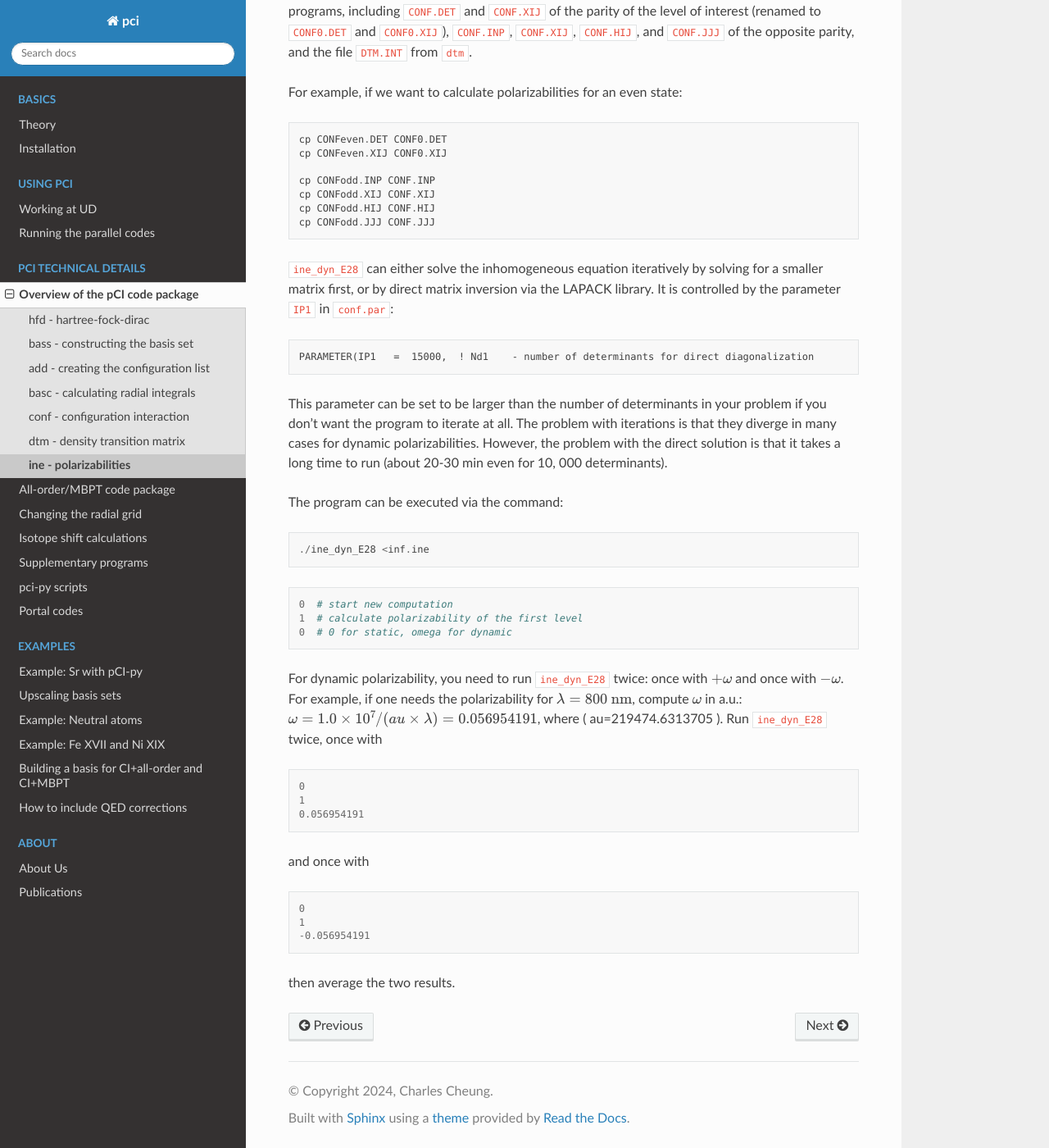
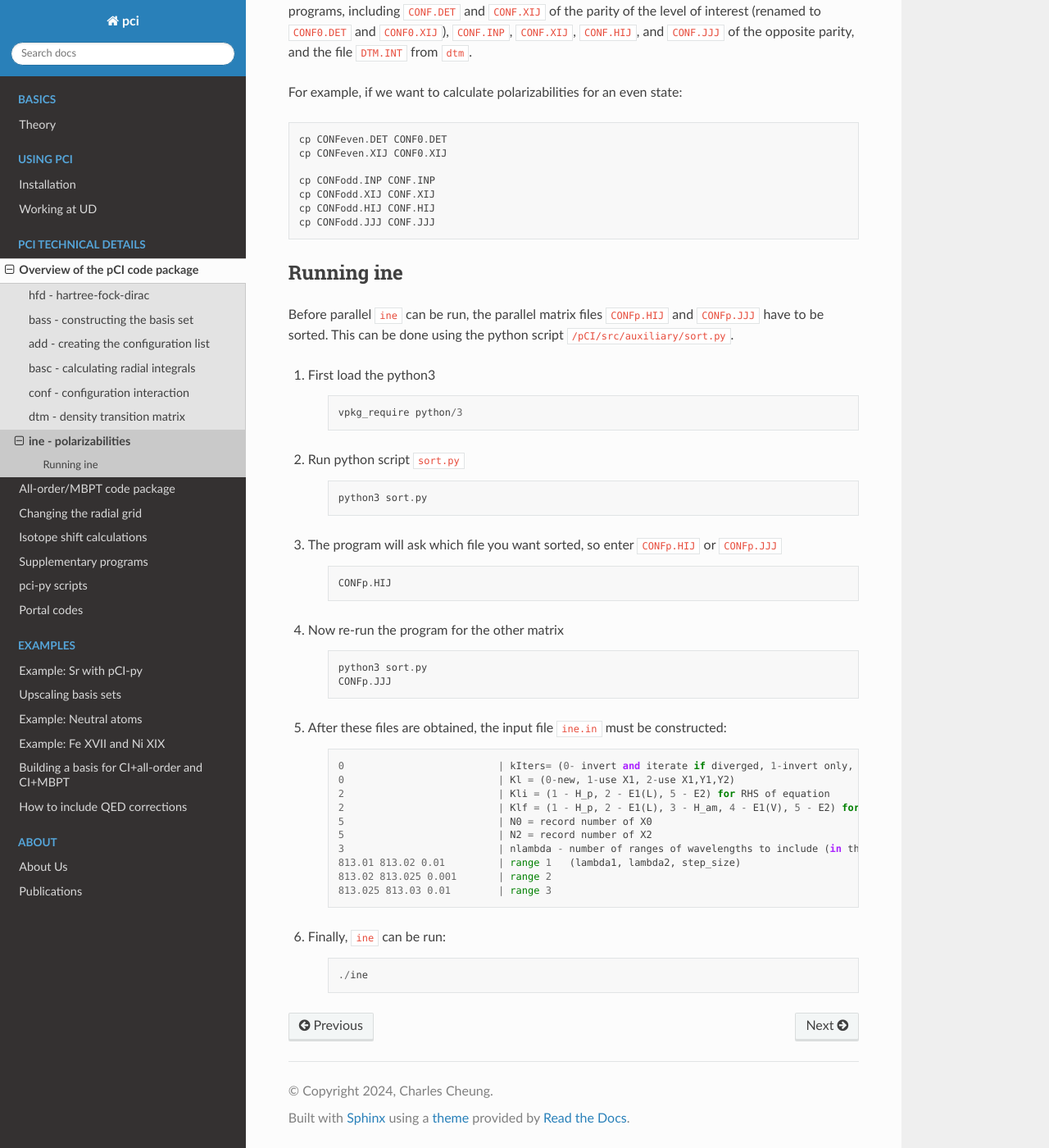
Before and after one commit to ud-pci/pCI, a Sphinx documentation site: the page built from docs/pci/ine.rst, in a window 1280 px wide and 1400 px high, scrolled down 280 px. Shown: the whole window at 82% size. Built offline with Sphinx 7.4.7 and the Read the Docs theme 2.0.0, drawn with Linux system fonts in a browser that asks for light colours.

Commit message:
combined parallel_codes pages

```diff
--- a/docs/index.rst
+++ b/docs/index.rst
@@ -8,15 +8,14 @@
    :caption: Basics
 
    theory
-   installation
 
 
 .. toctree::
    :maxdepth: 2
    :caption: Using pCI
 
+   installation
    ud_instructions
-   parallel_codes/index.rst
 
 
 .. toctree::
--- a/docs/parallel_codes/dtm.rst
+++ /dev/null
@@ -1,3 +0,0 @@
-dtm
----
-Before you run ``dtm``, make sure the following input files have been appropriately generated by ``conf``:
--- a/docs/pci/ine.rst
+++ b/docs/pci/ine.rst
@@ -15,43 +15,56 @@
     cp CONFodd.HIJ CONF.HIJ
     cp CONFodd.JJJ CONF.JJJ
 
+Running ine
+~~~~~~~~~~~
 
-``ine_dyn_E28`` can either solve the inhomogeneous equation iteratively by solving for a smaller matrix first, or by direct matrix inversion via the LAPACK library. It is controlled by the parameter ``IP1`` in ``conf.par``:
+Before parallel ``ine`` can be run, the parallel matrix files ``CONFp.HIJ`` and ``CONFp.JJJ`` have to be sorted. This can be done using the python script ``/pCI/src/auxiliary/sort.py``.
 
-.. code-block::
+1. First load the python3
 
-    PARAMETER(IP1   =  15000,  ! Nd1    - number of determinants for direct diagonalization
+    .. code-block::
 
-This parameter can be set to be larger than the number of determinants in your problem if you don't want the program to iterate at all. The problem with iterations is that they diverge in many cases for dynamic polarizabilities. However, the problem with the direct solution is that it takes a long time to run (about 20-30 min even for 10, 000 determinants).
+        vpkg_require python/3
 
-The program can be executed via the command:
 
-.. code-block::
+2. Run python script ``sort.py``
 
-    ./ine_dyn_E28 <inf.ine
+    .. code-block::
 
-.. code-block::
+        python3 sort.py
 
-    0  # start new computation
-    1  # calculate polarizability of the first level
-    0  # 0 for static, omega for dynamic
 
-For dynamic polarizability, you need to run ``ine_dyn_E28`` twice: once with :math:`+\omega` and once with :math:`-\omega`. For example, if one needs the polarizability for :math:`\lambda=800 \text{ nm}`, compute :math:`\omega` in a.u.:
-:math:`\omega=1.0\times 10^7 / (au\times\lambda) = 0.056954191`, where \( au=219474.6313705 \).
-Run ``ine_dyn_E28`` twice, once with
+3. The program will ask which file you want sorted, so enter ``CONFp.HIJ`` or ``CONFp.JJJ``
 
-.. code-block::
+    .. code-block::
 
-    0
-    1
-    0.056954191
+        CONFp.HIJ
 
-and once with
 
-.. code-block::
+4. Now re-run the program for the other matrix
 
-    0
-    1
-    -0.056954191
+    .. code-block::
 
-then average the two results.
+        python3 sort.py
+        CONFp.JJJ
+
+5. After these files are obtained, the input file ``ine.in`` must be constructed:
+
+    .. code-block::
+
+        0                          | kIters= (0- invert and iterate if diverged, 1-invert only, 2-2-step iteration)
+        0                          | Kl = (0-new, 1-use X1, 2-use X1,Y1,Y2)
+        2                          | Kli = (1 - H_p, 2 - E1(L), 5 - E2) for RHS of equation
+        2                          | Klf = (1 - H_p, 2 - E1(L), 3 - H_am, 4 - E1(V), 5 - E2) for LHS of equation
+        5                          | N0 = record number of X0
+        5                          | N2 = record number of X2
+        3                          | nlambda - number of ranges of wavelengths to include (in this case, 3)
+        813.01 813.02 0.01         | range 1   (lambda1, lambda2, step_size)
+        813.02 813.025 0.001       | range 2
+        813.025 813.03 0.01        | range 3
+
+6. Finally, ``ine`` can be run:
+
+    .. code-block::
+
+        ./ine
```
Also changed, not shown: docs/parallel_codes/basc.rst (deleted, +0 -13 lines), docs/parallel_codes/conf.rst (deleted, +0 -29 lines), docs/parallel_codes/index.rst (deleted, +0 -12 lines), docs/parallel_codes/ine.rst (deleted, +0 -47 lines), docs/pci/basc.rst (+13 -0 lines), docs/pci/conf.rst (+22 -0 lines), docs/pci/dtm.rst (+22 -0 lines).
